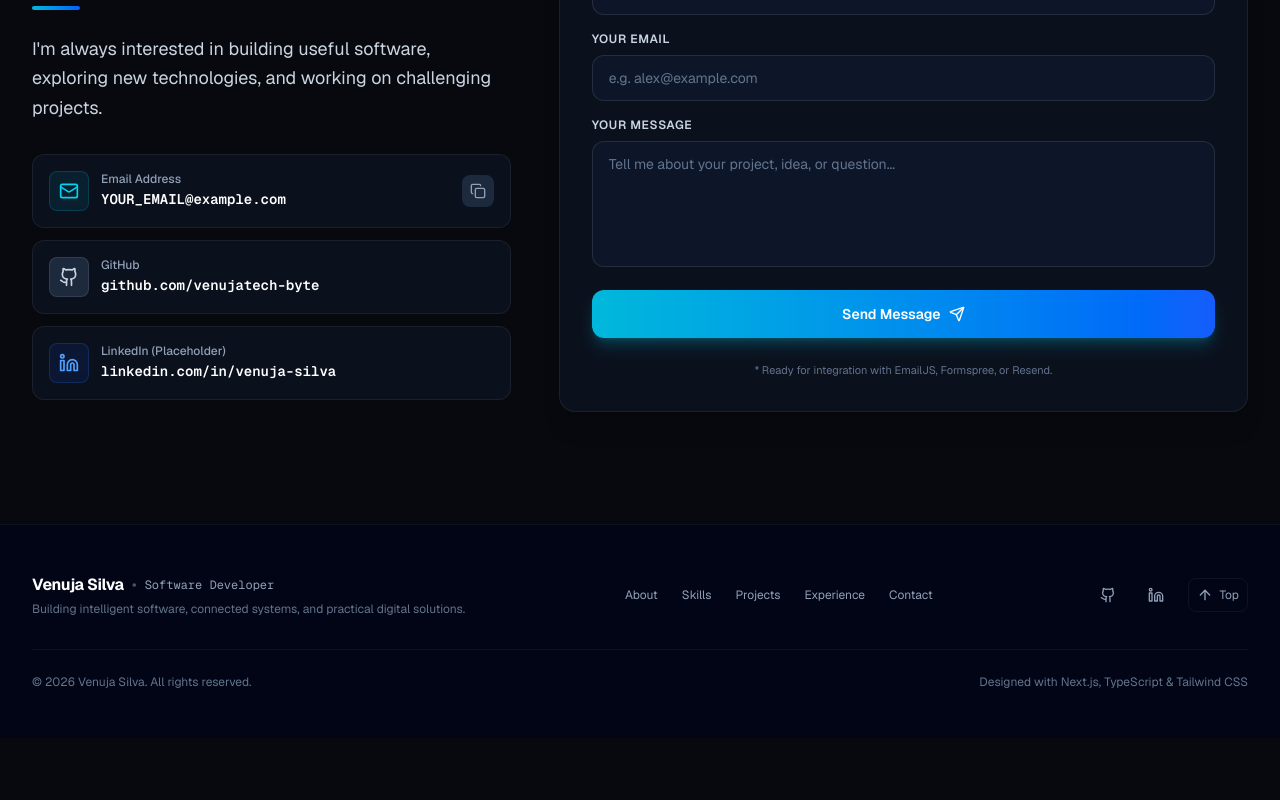
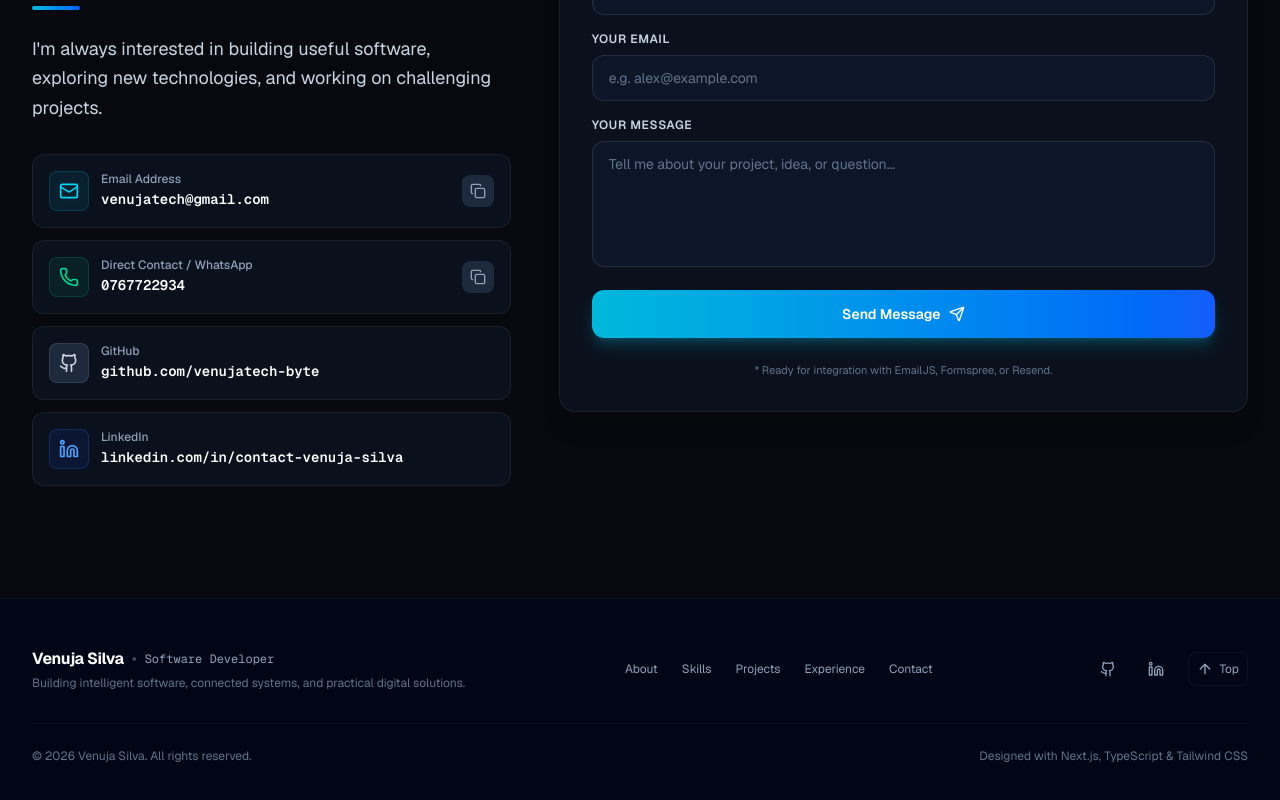
Before and after one commit to venujatech-byte/portfolio, a Next.js app: page / in a window 1280 px wide. Shown: the part 9075-9875 px from the top of the page. Before the commit the page ends 9813 px from the top, so only its background shows below. Built offline with nearby package versions, Linux system fonts and the light colour scheme.

Commit message:
feat(contact): update real email, phone, and LinkedIn URLs with direct communication cards

```diff
--- a/components/Contact.tsx
+++ b/components/Contact.tsx
@@ -4,6 +4,7 @@ import { useState } from "react";
 import { motion } from "framer-motion";
 import {
   Mail,
+  Phone,
   Send,
   CheckCircle2,
   AlertCircle,
@@ -20,17 +21,24 @@ export default function Contact() {
   });
   const [isSubmitting, setIsSubmitting] = useState(false);
   const [submitted, setSubmitted] = useState(false);
-  const [copied, setCopied] = useState(false);
+  const [copiedEmail, setCopiedEmail] = useState(false);
+  const [copiedPhone, setCopiedPhone] = useState(false);
 
-  // Email placeholder easily configurable
-  const contactEmail = "YOUR_EMAIL@example.com";
-  const linkedInUrl = "https://linkedin.com/in/venuja-silva-placeholder";
+  const contactEmail = "venujatech@gmail.com";
+  const contactPhone = "0767722934";
+  const linkedInUrl = "https://www.linkedin.com/in/contact-venuja-silva";
   const gitHubUrl = "https://github.com/venujatech-byte";
 
   const handleCopyEmail = () => {
     navigator.clipboard.writeText(contactEmail);
-    setCopied(true);
-    setTimeout(() => setCopied(false), 2000);
+    setCopiedEmail(true);
+    setTimeout(() => setCopiedEmail(false), 2000);
+  };
+
+  const handleCopyPhone = () => {
+    navigator.clipboard.writeText(contactPhone);
+    setCopiedPhone(true);
+    setTimeout(() => setCopiedPhone(false), 2000);
   };
 
   const handleSubmit = async (e: React.FormEvent) => {
@@ -96,7 +104,40 @@ export default function Contact() {
                   title="Copy email to clipboard"
                   aria-label="Copy email"
                 >
-                  {copied ? (
+                  {copiedEmail ? (
+                    <Check className="w-4 h-4 text-emerald-400" />
+                  ) : (
+                    <Copy className="w-4 h-4" />
+                  )}
+                </button>
+              </div>
+
+              {/* Phone / Contact Card */}
+              <div className="glass-panel p-4 rounded-xl border border-white/10 flex items-center justify-between gap-3">
+                <div className="flex items-center gap-3">
+                  <div className="w-10 h-10 rounded-lg bg-emerald-500/10 border border-emerald-500/20 flex items-center justify-center text-emerald-400">
+                    <Phone className="w-5 h-5" />
+                  </div>
+                  <div>
+                    <span className="text-xs text-slate-400 block font-medium">
+                      Direct Contact / WhatsApp
+                    </span>
+                    <a
+                      href={`tel:${contactPhone}`}
+                      className="text-sm font-semibold text-white hover:text-emerald-300 transition-colors font-mono"
+                    >
+                      {contactPhone}
+                    </a>
+                  </div>
+                </div>
+                <button
+                  type="button"
+                  onClick={handleCopyPhone}
+                  className="p-2 rounded-lg bg-slate-800 hover:bg-slate-700 text-slate-400 hover:text-white transition-colors"
+                  title="Copy phone number to clipboard"
+                  aria-label="Copy phone"
+                >
+                  {copiedPhone ? (
                     <Check className="w-4 h-4 text-emerald-400" />
                   ) : (
                     <Copy className="w-4 h-4" />
@@ -122,7 +163,7 @@ export default function Contact() {
                 </div>
               </a>
 
-              {/* LinkedIn Link (Placeholder) */}
+              {/* LinkedIn Link */}
               <a
                 href={linkedInUrl}
                 target="_blank"
@@ -134,10 +175,10 @@ export default function Contact() {
                 </div>
                 <div>
                   <span className="text-xs text-slate-400 block font-medium">
-                    LinkedIn (Placeholder)
+                    LinkedIn
                   </span>
                   <span className="text-sm font-semibold text-white group-hover:text-cyan-300 transition-colors font-mono">
-                    linkedin.com/in/venuja-silva
+                    linkedin.com/in/contact-venuja-silva
                   </span>
                 </div>
               </a>
--- a/components/Footer.tsx
+++ b/components/Footer.tsx
@@ -51,7 +51,7 @@ export default function Footer() {
               <Github className="w-4 h-4" />
             </a>
             <a
-              href="https://linkedin.com/in/venuja-silva-placeholder"
+              href="https://www.linkedin.com/in/contact-venuja-silva"
               target="_blank"
               rel="noopener noreferrer"
               className="p-2 text-slate-400 hover:text-white rounded-lg hover:bg-slate-800 transition-colors"
--- a/components/Hero.tsx
+++ b/components/Hero.tsx
@@ -120,12 +120,12 @@ export default function Hero() {
                 <Github className="w-5 h-5" />
               </a>
               <a
-                href="https://linkedin.com/in/venuja-silva-placeholder"
+                href="https://www.linkedin.com/in/contact-venuja-silva"
                 target="_blank"
                 rel="noopener noreferrer"
                 className="p-3 rounded-xl bg-slate-900/80 hover:bg-slate-800 text-slate-300 hover:text-white border border-slate-800 hover:border-slate-700 transition-all hover:scale-105"
-                aria-label="Venuja Silva LinkedIn (Placeholder)"
-                title="LinkedIn Profile (placeholder link)"
+                aria-label="Venuja Silva LinkedIn"
+                title="LinkedIn Profile"
               >
                 <Linkedin className="w-5 h-5" />
               </a>
--- a/components/Navbar.tsx
+++ b/components/Navbar.tsx
@@ -82,12 +82,12 @@ export default function Navbar() {
               <Github className="w-4 h-4" />
             </a>
             <a
-              href="https://linkedin.com/in/venuja-silva-placeholder"
+              href="https://www.linkedin.com/in/contact-venuja-silva"
               target="_blank"
               rel="noopener noreferrer"
               className="p-2 text-slate-400 hover:text-white hover:bg-slate-800/80 rounded-lg border border-slate-700/50 transition-colors"
-              aria-label="LinkedIn Profile (Placeholder)"
-              title="Replace with your LinkedIn link"
+              aria-label="LinkedIn Profile"
+              title="Venuja Silva LinkedIn"
             >
               <Linkedin className="w-4 h-4" />
             </a>
@@ -150,7 +150,7 @@ export default function Navbar() {
                   <Github className="w-4 h-4" /> GitHub
                 </a>
                 <a
-                  href="https://linkedin.com/in/venuja-silva-placeholder"
+                  href="https://www.linkedin.com/in/contact-venuja-silva"
                   target="_blank"
                   rel="noopener noreferrer"
                   className="flex items-center gap-2 text-xs text-slate-300 hover:text-white"
```
